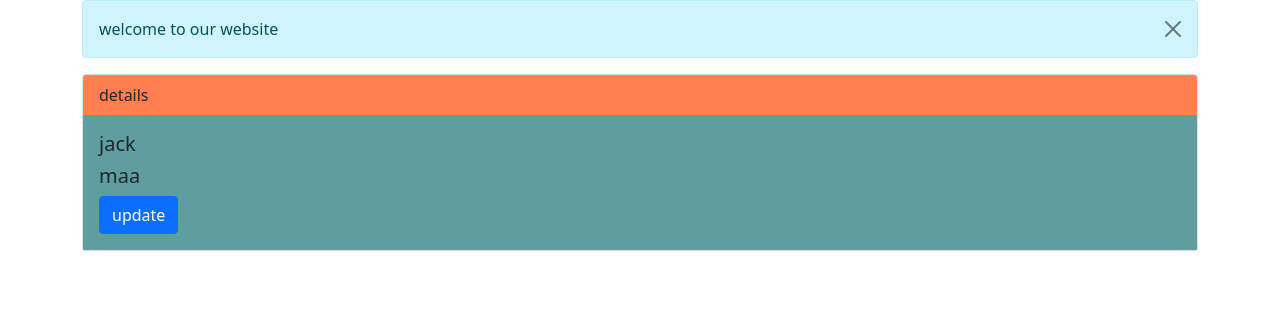
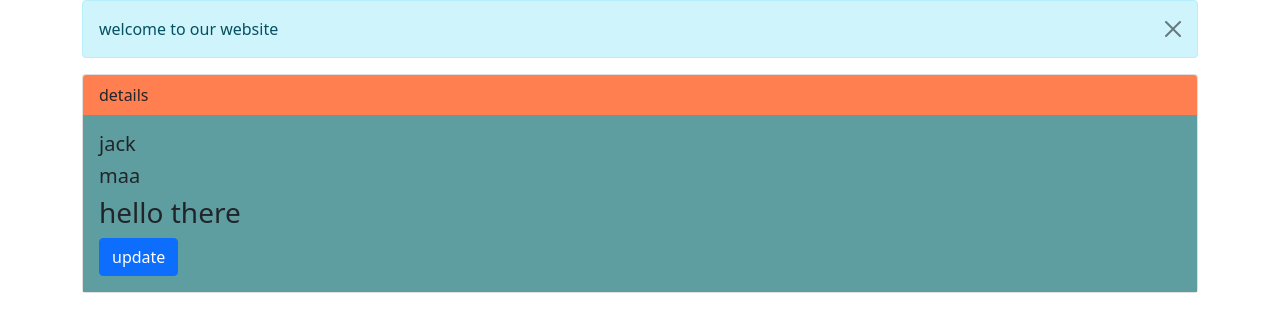
Before and after one commit to tusharcode-123/django, a Django app: page /message/10 in a window 1280 px wide. Shown: the part 56-388 px from the top of the page. Run offline with Django 3.2, Linux system fonts and the light colour scheme; data comes from the database, SQL or seed files in the repository.

Commit message:
Changing h3

```diff
--- a/prectice/templates/test2.html
+++ b/prectice/templates/test2.html
@@ -16,6 +16,7 @@ details page
         <div class="card-body" style="background: cadetblue;">
           <h5 class="card-title"> {{data.fname}}</h5>
           <h5 class="card-text"> {{data.lname}}</h5>
+          <h3>hello there</h3>
           <a href="/message/update/{{data.id}}" class="btn btn-primary">update</a>
         </div>
       </div>
```
